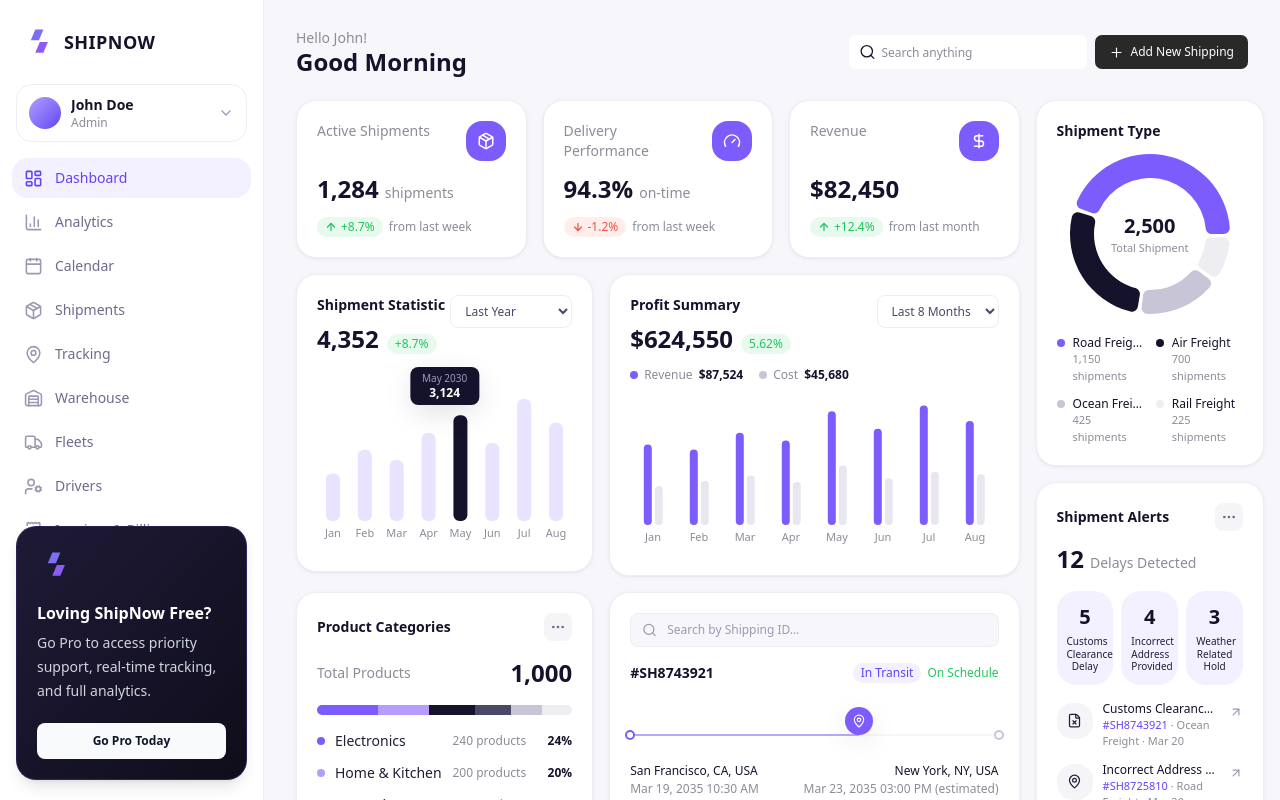
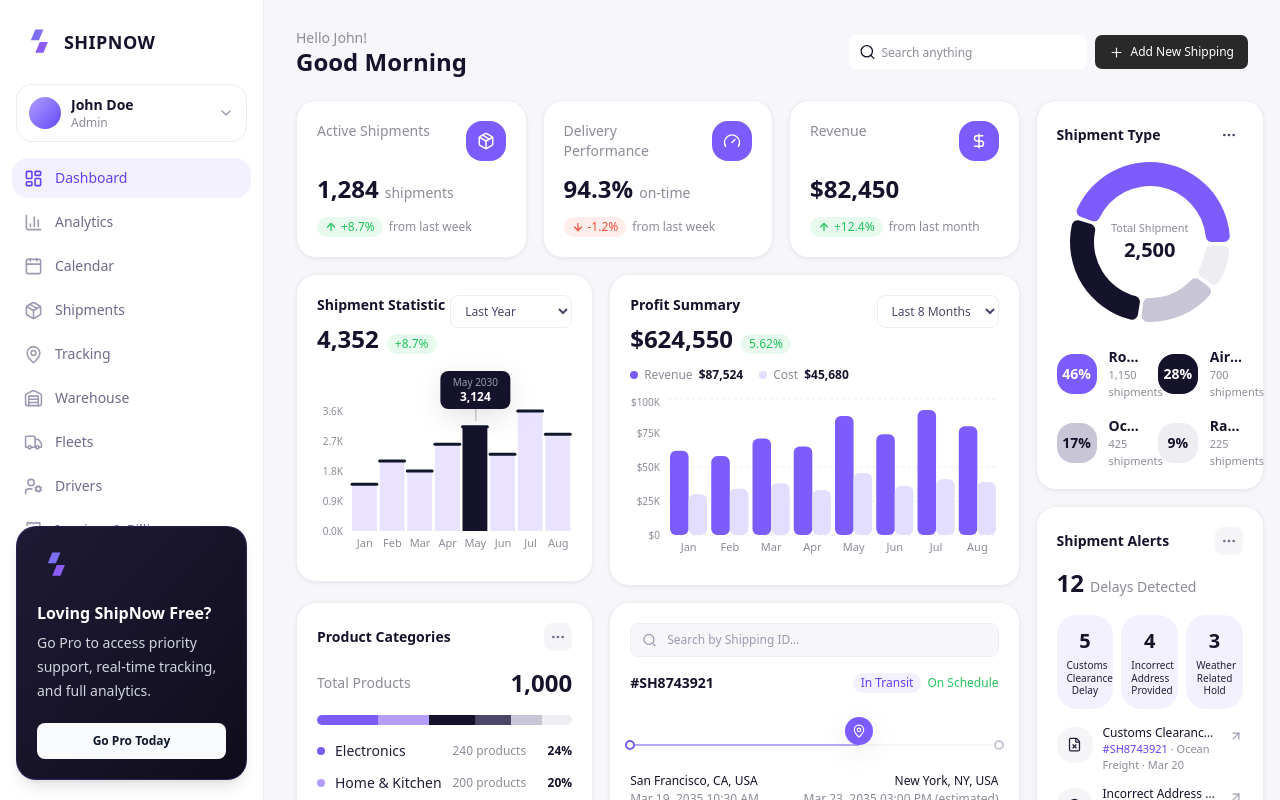
Before and after one commit to masumbillah06/ship-now, a Next.js app: page /dashboard in a window 1280 px wide. Shown: the top 800 px of the page. Built offline with nearby package versions, Linux system fonts and the light colour scheme.

Commit message:
Updated the charts

```diff
--- a/components/charts/ProfitSummaryChart.tsx
+++ b/components/charts/ProfitSummaryChart.tsx
@@ -1,6 +1,14 @@
 "use client";
 
-import { BarChart, Bar, ResponsiveContainer, Tooltip, XAxis } from "recharts";
+import {
+  BarChart,
+  Bar,
+  ResponsiveContainer,
+  Tooltip,
+  XAxis,
+  YAxis,
+  CartesianGrid,
+} from "recharts";
 import { profitSummary } from "@/lib/data";
 import { Badge } from "@/components/ui/badge";
 
@@ -10,6 +18,7 @@ export function ProfitSummaryChart() {
       <div className="flex items-start justify-between">
         <div>
           <p className="card-title">Profit Summary</p>
+
           <div className="mt-2 flex items-baseline gap-2">
             <span className="text-2xl font-bold text-ink-900">
               {profitSummary.total}
@@ -17,6 +26,7 @@ export function ProfitSummaryChart() {
             <Badge variant="success">{profitSummary.change}</Badge>
           </div>
         </div>
+
         <select className="rounded-lg border border-line bg-white px-2.5 py-1.5 text-xs text-ink-500 outline-none">
           <option>Last 8 Months</option>
           <option>Last Year</option>
@@ -25,14 +35,15 @@ export function ProfitSummaryChart() {
 
       <div className="mt-3 flex items-center gap-4">
         <div className="flex items-center gap-1.5">
-          <span className="h-2 w-2 rounded-full bg-primary-500" />
+          <span className="h-2 w-2 rounded-full bg-[#7C5CFC]" />
           <span className="text-xs text-muted">Revenue</span>
           <span className="text-xs font-semibold text-ink-900">
             {profitSummary.revenueTotal}
           </span>
         </div>
+
         <div className="flex items-center gap-1.5">
-          <span className="h-2 w-2 rounded-full bg-ink-200" />
+          <span className="h-2 w-2 rounded-full bg-[#E3DDFF]" />
           <span className="text-xs text-muted">Cost</span>
           <span className="text-xs font-semibold text-ink-900">
             {profitSummary.costTotal}
@@ -40,32 +51,70 @@ export function ProfitSummaryChart() {
         </div>
       </div>
 
-      <div className="mt-3 h-[160px]">
+      <div className="mt-3 h-[170px]">
         <ResponsiveContainer width="100%" height="100%">
           <BarChart
             data={profitSummary.data}
-            margin={{ top: 0, right: 0, left: 0, bottom: 0 }}
-            barCategoryGap="30%"
-            barGap={3}
+            margin={{ top: 4, right: 0, left: 0, bottom: 0 }}
+            barCategoryGap="0%"
+            barGap={0}
           >
+            <CartesianGrid
+              vertical={false}
+              strokeDasharray="3 3"
+              stroke="#EEEEF2"
+            />
+
+            <YAxis
+              width={38}
+              axisLine={false}
+              tickLine={false}
+              tick={{ fill: "#8B8D97", fontSize: 10 }}
+              tickFormatter={(v: number) =>
+                v === 0 ? "$0" : `$${v / 1000}K`
+              }
+            />
+
             <XAxis
               dataKey="month"
               axisLine={false}
               tickLine={false}
-              tick={{ fill: "#8B8D97", fontSize: 11 }}
+              interval={0}
+              tick={{
+                fill: "#8B8D97",
+                fontSize: 11,
+              }}
             />
-            <Tooltip cursor={{ fill: "rgba(124,92,252,0.06)" }} />
+
+            <Tooltip
+              cursor={{ fill: "rgba(124,92,252,0.06)" }}
+              contentStyle={{
+                borderRadius: "12px",
+                border: "1px solid #E5E7EB",
+                boxShadow: "0 10px 30px rgba(0,0,0,0.08)",
+              }}
+            />
+
             <Bar
               dataKey="revenue"
               fill="#7C5CFC"
-              radius={[4, 4, 4, 4]}
-              maxBarSize={8}
+              radius={6}
+              barSize={26}
+              activeBar={{
+                fill: "#5B21B6",
+                radius: 6,
+              }}
             />
+
             <Bar
               dataKey="cost"
-              fill="#E8E7EF"
-              radius={[4, 4, 4, 4]}
-              maxBarSize={8}
+              fill="#E3DDFF"
+              radius={6}
+              barSize={26}
+              activeBar={{
+                fill: "#334155",
+                radius: 6,
+              }}
             />
           </BarChart>
         </ResponsiveContainer>
--- a/components/charts/ShipmentStatisticChart.tsx
+++ b/components/charts/ShipmentStatisticChart.tsx
@@ -6,54 +6,145 @@ import {
   ResponsiveContainer,
   Tooltip,
   XAxis,
+  YAxis,
   Cell,
 } from "recharts";
+import type { RectangleProps } from "recharts";
 import { shipmentStatistic } from "@/lib/data";
 import { Badge } from "@/components/ui/badge";
 
+const Y_AXIS_WIDTH = 34;
+
+// Custom bar with ONLY a top border
+const CustomBar = (props: RectangleProps) => {
+  const {
+    x = 0,
+    y = 0,
+    width = 0,
+    height = 0,
+    fill,
+  } = props;
+
+  return (
+    <g>
+      {/* Main Bar */}
+      <rect
+        x={x}
+        y={y}
+        width={width}
+        height={height}
+        fill={fill}
+      />
+
+      {/* Top Border */}
+      <line
+        x1={x}
+        y1={y}
+        x2={x + width}
+        y2={y}
+        stroke="#0F172A" // slate-900
+        strokeWidth={3}
+        strokeLinecap="round"
+      />
+    </g>
+  );
+};
+
 export function ShipmentStatisticChart() {
+  const { data } = shipmentStatistic;
+
+  const peakIndex = Math.max(
+    0,
+    data.findIndex((d) => d.highlight)
+  );
+
+  const peakPercent = ((peakIndex + 0.5) / data.length) * 100;
+
   return (
     <div className="card">
       <div className="flex items-start justify-between">
         <div>
           <p className="card-title">Shipment Statistic</p>
+
           <div className="mt-2 flex items-baseline gap-2">
             <span className="text-2xl font-bold text-ink-900">
               {shipmentStatistic.total}
             </span>
-            <Badge variant="success">{shipmentStatistic.change}</Badge>
+
+            <Badge variant="success">
+              {shipmentStatistic.change}
+            </Badge>
           </div>
         </div>
+
         <select className="rounded-lg border border-line bg-white px-2.5 py-1.5 text-xs text-ink-500 outline-none">
           <option>Last Year</option>
           <option>Last 6 Months</option>
         </select>
       </div>
 
-      <div className="relative mt-4 h-[180px]">
-        <div className="pointer-events-none absolute -top-1 left-1/2 z-10 -translate-x-1/2 rounded-lg bg-ink-900 px-3 py-1.5 text-center shadow-popover">
+      <div className="relative mt-4 h-[190px]">
+        {/* Peak Tooltip */}
+        <div
+          className="pointer-events-none absolute top-0 z-10 flex -translate-x-1/2 flex-col items-center"
+          style={{
+            left: `calc(${Y_AXIS_WIDTH}px + (100% - ${Y_AXIS_WIDTH}px) * ${
+              peakPercent / 100
+            })`,
+          }}
+        >
+          <div className="rounded-lg bg-ink-900 px-3 py-1.5 text-center shadow-popover">
             <p className="text-[10px] leading-none text-ink-300">
               {shipmentStatistic.peakLabel}
             </p>
+
             <p className="mt-1 text-xs font-semibold leading-none text-white">
               {shipmentStatistic.peakValue}
             </p>
           </div>
+
+          <div className="h-3 w-px bg-ink-900/30" />
+        </div>
+
         <ResponsiveContainer width="100%" height="100%">
           <BarChart
-            data={shipmentStatistic.data}
-            margin={{ top: 28, right: 0, left: 0, bottom: 0 }}
-            barCategoryGap="28%"
+            data={data}
+            margin={{ top: 40, right: 0, left: 0, bottom: 0 }}
+            barCategoryGap="-20%"
+            barGap={-2}
           >
+            <YAxis
+              width={Y_AXIS_WIDTH}
+              axisLine={false}
+              tickLine={false}
+              tick={{ fill: "#8B8D97", fontSize: 10 }}
+              tickFormatter={(v: number) =>
+                `${(v / 1000).toFixed(1)}K`
+              }
+            />
+
             <XAxis
               dataKey="month"
               axisLine={false}
               tickLine={false}
               tick={{ fill: "#8B8D97", fontSize: 11 }}
             />
-            <Tooltip cursor={{ fill: "rgba(124,92,252,0.06)" }} />
-            <Bar dataKey="value" radius={[6, 6, 6, 6]} maxBarSize={22}>
-              {shipmentStatistic.data.map((d, i) => (
+
+            <Tooltip
+              cursor={{ fill: "rgba(15,23,42,0.06)" }}
+              contentStyle={{
+                borderRadius: 12,
+                border: "1px solid #E5E7EB",
+                boxShadow: "0 10px 25px rgba(0,0,0,0.08)",
+              }}
+            />
+
+            <Bar
+              dataKey="value"
+              shape={<CustomBar />}
+              barSize={48}
+            >
+              {data.map((d, i) => (
                 <Cell
                   key={i}
                   fill={d.highlight ? "#14132B" : "#E9E3FF"}
--- a/components/charts/ShipmentTypeChart.tsx
+++ b/components/charts/ShipmentTypeChart.tsx
@@ -1,12 +1,30 @@
 "use client";
 
 import { PieChart, Pie, Cell, ResponsiveContainer } from "recharts";
+import { MoreHorizontal } from "lucide-react";
 import { shipmentType } from "@/lib/data";
 
+// Pick readable text color for a given badge background
+function getBadgeTextColor(hex: string) {
+  const c = hex.replace("#", "");
+  const r = parseInt(c.substring(0, 2), 16);
+  const g = parseInt(c.substring(2, 4), 16);
+  const b = parseInt(c.substring(4, 6), 16);
+  const yiq = (r * 299 + g * 587 + b * 114) / 1000;
+  return yiq >= 180 ? "#14132B" : "#fff";
+}
+
 export function ShipmentTypeChart() {
+  const totalValue = shipmentType.data.reduce((sum, d) => sum + d.value, 0);
+
   return (
     <div className="card">
+      <div className="flex items-center justify-between">
         <p className="card-title">Shipment Type</p>
+        <button className="flex h-7 w-7 items-center justify-center rounded-lg bg-surface-100 text-ink-500">
+          <MoreHorizontal size={16} />
+        </button>
+      </div>
 
       <div className="relative mx-auto mt-2 h-[170px] w-[170px]">
         <ResponsiveContainer width="100%" height="100%">
@@ -28,32 +46,42 @@ export function ShipmentTypeChart() {
           </PieChart>
         </ResponsiveContainer>
         <div className="pointer-events-none absolute inset-0 flex flex-col items-center justify-center">
+          <span className="text-[11px] text-muted">
+            {shipmentType.totalLabel}
+          </span>
           <span className="text-xl font-bold text-ink-900">
             {shipmentType.total}
-          </span>
-          <span className="text-[11px] text-muted">
-            {shipmentType.totalLabel}
           </span>
         </div>
       </div>
 
-      <div className="mt-4 grid grid-cols-2 gap-x-3 gap-y-3">
-        {shipmentType.data.map((d) => (
-          <div key={d.name} className="flex items-start gap-2">
+      <div className="mt-5 grid grid-cols-2 gap-x-4 gap-y-4">
+        {shipmentType.data.map((d) => {
+          const percent =
+            d.percent ?? Math.round((d.value / totalValue) * 100);
+          return (
+            <div key={d.name} className="flex items-center gap-3">
               <span
-              className="mt-1 h-2 w-2 shrink-0 rounded-full"
-              style={{ backgroundColor: d.color }}
-            />
+                className="flex h-10 w-10 shrink-0 items-center justify-center rounded-xl text-sm font-bold"
+                style={{
+                  backgroundColor: d.color,
+                  color: getBadgeTextColor(d.color),
+                }}
+              >
+                {percent}%
+              </span>
               <div className="min-w-0">
-              <p className="truncate text-xs font-medium text-ink-900">
+                <p className="truncate text-sm font-semibold text-ink-900">
                   {d.name}
                 </p>
                 <p className="text-[11px] text-muted">
-                {d.value.toLocaleString()} shipments
+                  {d.value.toLocaleString()} shipment
+                  {d.value === 1 ? "" : "s"}
                 </p>
               </div>
             </div>
-        ))}
+          );
+        })}
       </div>
     </div>
   );
```
Lines whose indentation alone changed are shown as unchanged.
